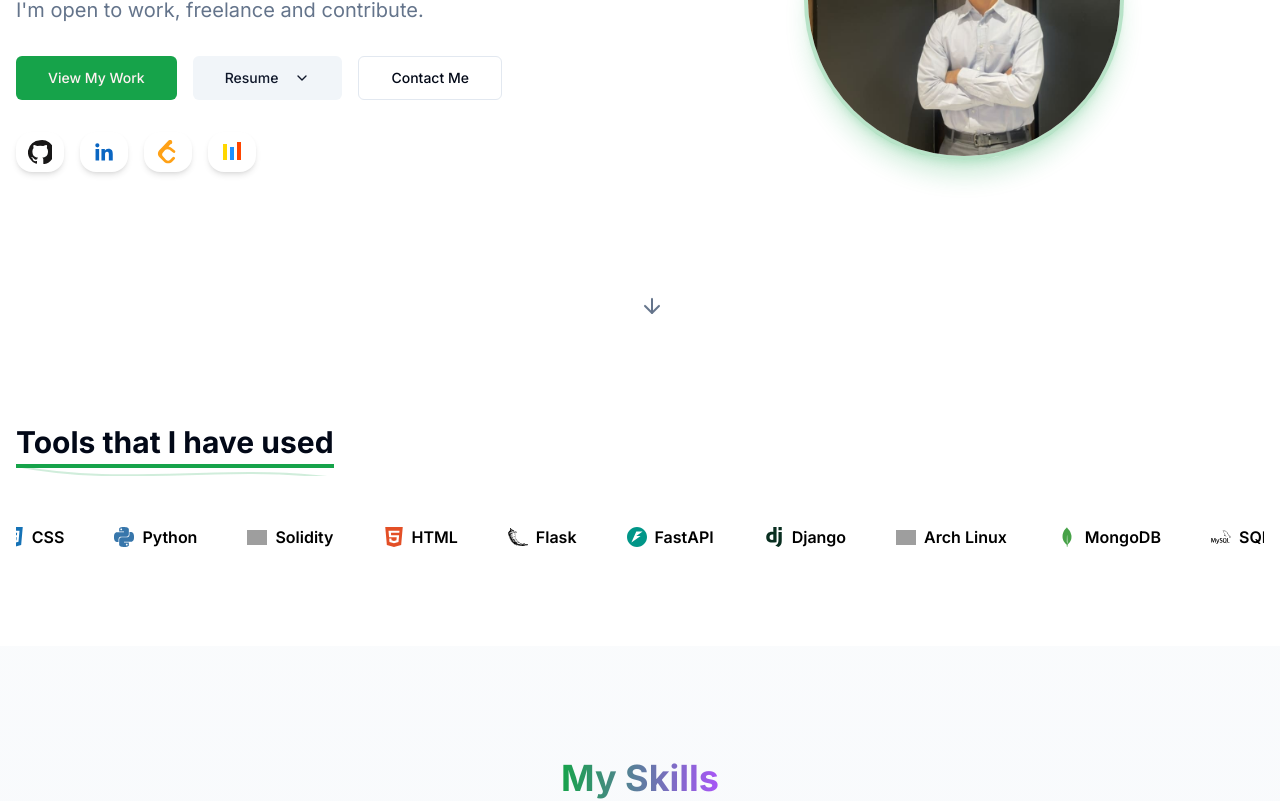
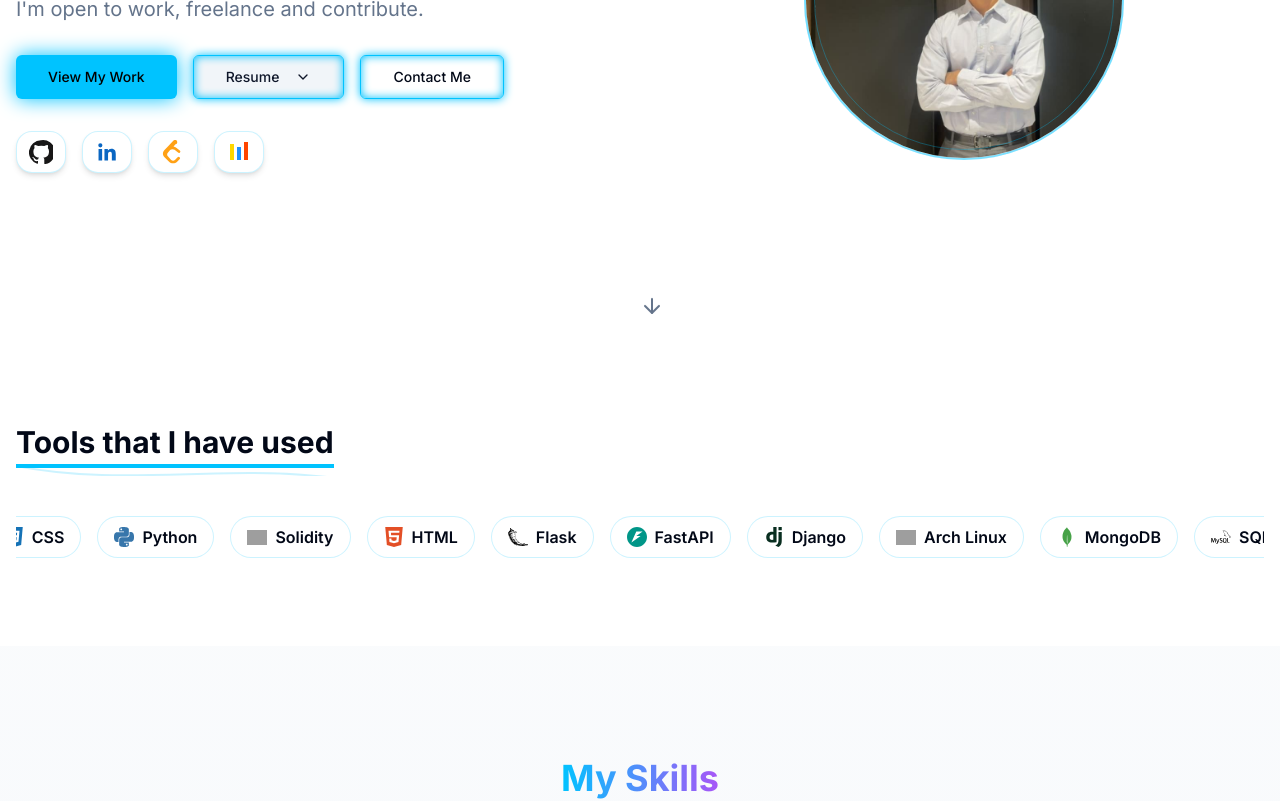
Before and after one commit to chayan-mann/portfolio-website, a Next.js app: page / in a window 1280 px wide. Shown: the part 440-1241 px from the top of the page. Built offline with nearby package versions, Linux system fonts and the light colour scheme; grey boxes are pictures that could not be loaded.

Commit message:
hero section updates

```diff
--- a/app/globals.css
+++ b/app/globals.css
@@ -4,14 +4,15 @@
 
 @layer base {
   :root {
+    /* Light theme (fallback) */
     --background: 0 0% 100%;
     --foreground: 222.2 84% 4.9%;
     --card: 0 0% 100%;
     --card-foreground: 222.2 84% 4.9%;
     --popover: 0 0% 100%;
     --popover-foreground: 222.2 84% 4.9%;
-    --primary: 142.1 76.2% 36.3%;
-    --primary-foreground: 355.7 100% 97.3%;
+    --primary: 194 100% 50%;
+    --primary-foreground: 0 0% 0%;
     --secondary: 210 40% 96.1%;
     --secondary-foreground: 222.2 47.4% 11.2%;
     --muted: 210 40% 96.1%;
@@ -22,30 +23,38 @@
     --destructive-foreground: 210 40% 98%;
     --border: 214.3 31.8% 91.4%;
     --input: 214.3 31.8% 91.4%;
-    --ring: 142.1 76.2% 36.3%;
+    --ring: 194 100% 50%;
     --radius: 0.5rem;
   }
 
   .dark {
-    --background: 222.2 84% 4.9%;
-    --foreground: 210 40% 98%;
-    --card: 222.2 84% 4.9%;
-    --card-foreground: 210 40% 98%;
-    --popover: 222.2 84% 4.9%;
-    --popover-foreground: 210 40% 98%;
-    --primary: 142.1 70.6% 45.3%;
-    --primary-foreground: 144.9 80.4% 10%;
-    --secondary: 217.2 32.6% 17.5%;
-    --secondary-foreground: 210 40% 98%;
-    --muted: 217.2 32.6% 17.5%;
-    --muted-foreground: 215 20.2% 65.1%;
-    --accent: 217.2 32.6% 17.5%;
-    --accent-foreground: 210 40% 98%;
-    --destructive: 0 62.8% 30.6%;
-    --destructive-foreground: 210 40% 98%;
-    --border: 217.2 32.6% 17.5%;
-    --input: 217.2 32.6% 17.5%;
-    --ring: 142.4 71.8% 29.2%;
+    /* Futuristic Black Theme */
+    --background: 0 0% 3%; /* Deep black background */
+    --foreground: 0 0% 95%; /* Near white text */
+    --card: 0 0% 6%; /* Slightly lighter black for cards */
+    --card-foreground: 0 0% 95%;
+    --popover: 0 0% 6%;
+    --popover-foreground: 0 0% 95%;
+    --primary: 194 100% 50%; /* Electric cyan */
+    --primary-foreground: 0 0% 0%;
+    --secondary: 240 15% 12%; /* Dark gray-blue */
+    --secondary-foreground: 194 100% 70%; /* Light cyan */
+    --muted: 240 15% 8%; /* Very dark muted */
+    --muted-foreground: 0 0% 60%; /* Medium gray */
+    --accent: 280 100% 70%; /* Electric purple/magenta */
+    --accent-foreground: 0 0% 0%;
+    --destructive: 0 100% 60%;
+    --destructive-foreground: 0 0% 95%;
+    --border: 240 15% 15%; /* Dark border */
+    --input: 240 15% 8%;
+    --ring: 194 100% 50%; /* Electric cyan ring */
+
+    /* Custom futuristic colors */
+    --neon-cyan: 194 100% 50%;
+    --neon-blue: 220 100% 60%;
+    --neon-purple: 280 100% 70%;
+    --neon-green: 120 100% 50%;
+    --grid-color: 194 50% 20%;
   }
 }
 
@@ -55,71 +64,50 @@
   }
   body {
     @apply bg-background text-foreground;
-  }
-}
-
-@tailwind base;
-@tailwind components;
-@tailwind utilities;
-
-@layer base {
-  :root {
-    --background: 0 0% 100%;
-    --foreground: 222.2 84% 4.9%;
-    --card: 0 0% 100%;
-    --card-foreground: 222.2 84% 4.9%;
-    --popover: 0 0% 100%;
-    --popover-foreground: 222.2 84% 4.9%;
-    --primary: 142.1 76.2% 36.3%;
-    --primary-foreground: 355.7 100% 97.3%;
-    --secondary: 210 40% 96.1%;
-    --secondary-foreground: 222.2 47.4% 11.2%;
-    --muted: 210 40% 96.1%;
-    --muted-foreground: 215.4 16.3% 46.9%;
-    --accent: 210 40% 96.1%;
-    --accent-foreground: 222.2 47.4% 11.2%;
-    --destructive: 0 84.2% 60.2%;
-    --destructive-foreground: 210 40% 98%;
-    --border: 214.3 31.8% 91.4%;
-    --input: 214.3 31.8% 91.4%;
-    --ring: 142.1 76.2% 36.3%;
-    --radius: 0.5rem;
+    position: relative;
   }
 
-  .dark {
-    --background: 222.2 84% 4.9%;
-    --foreground: 210 40% 98%;
-    --card: 222.2 84% 4.9%;
-    --card-foreground: 210 40% 98%;
-    --popover: 222.2 84% 4.9%;
-    --popover-foreground: 210 40% 98%;
-    --primary: 142.1 70.6% 45.3%;
-    --primary-foreground: 144.9 80.4% 10%;
-    --secondary: 217.2 32.6% 17.5%;
-    --secondary-foreground: 210 40% 98%;
-    --muted: 217.2 32.6% 17.5%;
-    --muted-foreground: 215 20.2% 65.1%;
-    --accent: 217.2 32.6% 17.5%;
-    --accent-foreground: 210 40% 98%;
-    --destructive: 0 62.8% 30.6%;
-    --destructive-foreground: 210 40% 98%;
-    --border: 217.2 32.6% 17.5%;
-    --input: 217.2 32.6% 17.5%;
-    --ring: 142.4 71.8% 29.2%;
+  /* Futuristic grid background */
+  body::before {
+    content: '';
+    position: fixed;
+    top: 0;
+    left: 0;
+    width: 100%;
+    height: 100%;
+    background-image:
+      linear-gradient(rgba(0, 255, 255, 0.03) 1px, transparent 1px),
+      linear-gradient(90deg, rgba(0, 255, 255, 0.03) 1px, transparent 1px);
+    background-size: 50px 50px;
+    pointer-events: none;
+    z-index: -1;
   }
-}
 
-@layer base {
-  * {
-    @apply border-border;
-  }
-  body {
-    @apply bg-background text-foreground;
+  /* Animated background particles */
+  body::after {
+    content: '';
+    position: fixed;
+    top: 0;
+    left: 0;
+    width: 100%;
+    height: 100%;
+    background: radial-gradient(2px 2px at 20px 30px, hsl(194, 100%, 50%), transparent),
+                radial-gradient(2px 2px at 40px 70px, hsl(280, 100%, 70%), transparent),
+                radial-gradient(1px 1px at 90px 40px, hsl(220, 100%, 60%), transparent),
+                radial-gradient(1px 1px at 130px 80px, hsl(194, 100%, 50%), transparent),
+                radial-gradient(2px 2px at 160px 30px, hsl(280, 100%, 70%), transparent);
+    background-repeat: repeat;
+    background-size: 200px 100px;
+    animation: float 20s linear infinite;
+    pointer-events: none;
+    z-index: -1;
+    opacity: 0.4;
   }
 }
 
 
 @layer utilities {
+  /* Existing scroll animation */
   .animate-scroll {
     animation: scroll 40s linear infinite;
   }
@@ -128,14 +116,73 @@
     animation-play-state: paused;
   }
 
+  /* Futuristic utility classes */
+  .glow-effect {
+    box-shadow: 0 0 20px hsl(var(--primary));
+  }
+
+  .neon-border {
+    border: 1px solid hsl(var(--primary));
+    box-shadow:
+      0 0 10px hsl(var(--primary)),
+      inset 0 0 10px hsl(var(--primary));
+  }
+
+  .pulse-glow {
+    animation: pulse-glow 2s ease-in-out infinite alternate;
+  }
+
+  .float-animation {
+    animation: float-up-down 3s ease-in-out infinite;
+  }
+
+  .text-glow {
+    text-shadow: 0 0 10px hsl(var(--primary));
+  }
+
+  .cyber-grid {
+    background-image:
+      linear-gradient(rgba(0, 255, 255, 0.1) 1px, transparent 1px),
+      linear-gradient(90deg, rgba(0, 255, 255, 0.1) 1px, transparent 1px);
+    background-size: 30px 30px;
+  }
+
   @keyframes scroll {
     0% {
       transform: translateX(0);
     }
     100% {
-      /* This moves the container left by exactly half its width */
-      /* which is the length of the original (non-duplicated) list */
       transform: translateX(-50%);
     }
   }
+
+  @keyframes float {
+    0%, 100% {
+      transform: translateY(0px) rotate(0deg);
+    }
+    33% {
+      transform: translateY(-10px) rotate(1deg);
+    }
+    66% {
+      transform: translateY(5px) rotate(-1deg);
+    }
+  }
+
+  @keyframes pulse-glow {
+    from {
+      box-shadow: 0 0 20px hsl(var(--primary));
+    }
+    to {
+      box-shadow: 0 0 30px hsl(var(--primary)), 0 0 40px hsl(var(--primary));
+    }
+  }
+
+  @keyframes float-up-down {
+    0%, 100% {
+      transform: translateY(0px);
+    }
+    50% {
+      transform: translateY(-10px);
+    }
+  }
 }
--- a/components/hero.tsx
+++ b/components/hero.tsx
@@ -49,20 +49,28 @@ export default function Hero() {
     <>
       <section
         id="home"
-        className="relative pt-20 min-h-screen flex items-center"
+        className="relative pt-20 min-h-screen flex items-center overflow-hidden"
       >
-        <div className="absolute inset-0 -z-10 bg-[radial-gradient(ellipse_at_top_right,_var(--tw-gradient-stops))] from-primary/30 via-background to-background"></div>
+        {/* Futuristic background effects */}
+        <div className="absolute inset-0 -z-10">
+          <div className="absolute inset-0 bg-[radial-gradient(ellipse_at_top_right,_var(--tw-gradient-stops))] from-primary/20 via-background to-background"></div>
+          <div className="absolute inset-0 bg-[radial-gradient(ellipse_at_bottom_left,_var(--tw-gradient-stops))] from-accent/10 via-transparent to-transparent"></div>
+          <div className="absolute top-0 right-0 w-96 h-96 bg-primary/5 rounded-full blur-3xl animate-pulse"></div>
+          <div className="absolute bottom-0 left-0 w-96 h-96 bg-accent/5 rounded-full blur-3xl animate-pulse delay-1000"></div>
+        </div>
         <div className="container mx-auto px-4 py-16 md:py-24">
           <div className="grid md:grid-cols-2 gap-12 items-center">
             <div className="order-2 md:order-1">
-              <h1 className="text-4xl md:text-5xl lg:text-6xl font-bold tracking-tight mb-6">
+              <h1 className="text-4xl md:text-5xl lg:text-6xl font-bold tracking-tight mb-6 relative">
                 Hi, I'm{" "}
-                <span className="text-primary">
+                <span className="text-primary text-glow pulse-glow relative inline-block">
                   <TypeAnimation
                     sequence={["Chayan Mann"]}
                     wrapper="span"
                     cursor={true}
                   />
+                  {/* Cyber accent line */}
+                  <div className="absolute -bottom-2 left-0 right-0 h-0.5 bg-gradient-to-r from-transparent via-primary to-transparent opacity-60"></div>
                 </span>
               </h1>
               <p className="text-xl text-muted-foreground mb-8">
@@ -72,13 +80,13 @@ export default function Hero() {
                 I'm open to work, freelance and contribute.
               </p>
               <div className="flex flex-wrap gap-4">
-                <Button size="lg" asChild>
+                <Button size="lg" asChild className="glow-effect hover:shadow-[0_0_25px_hsl(var(--primary))] transition-all duration-300">
                   <a href="#projects">View My Work</a>
                 </Button>
 
                 <DropdownMenu>
                   <DropdownMenuTrigger asChild>
-                    <Button size="lg" variant="secondary" className="group">
+                    <Button size="lg" variant="secondary" className="group neon-border hover:glow-effect transition-all duration-300">
                       Resume
                       <ChevronDown className="ml-2 h-4 w-4 transition-transform group-data-[state=open]:rotate-180" />
                     </Button>
@@ -109,7 +117,7 @@ export default function Hero() {
                   </DropdownMenuContent>
                 </DropdownMenu>
 
-                <Button size="lg" variant="outline" asChild>
+                <Button size="lg" variant="outline" asChild className="neon-border hover:glow-effect transition-all duration-300">
                   <a href="#contact">Contact Me</a>
                 </Button>
               </div>
@@ -120,8 +128,8 @@ export default function Hero() {
                   href="https://github.com/chayan-mann"
                   target="_blank"
                   rel="noopener noreferrer"
-                  className="flex items-center gap-2 px-3 py-2 rounded-2xl bg-white shadow-md
-                   hover:shadow-lg transition-all duration-300 group"
+                  className="flex items-center gap-2 px-3 py-2 rounded-2xl bg-card border border-primary/20 shadow-md
+                   hover:shadow-[0_0_20px_hsl(var(--primary))] hover:border-primary/50 transition-all duration-300 group"
                   whileHover={{ scale: 1.1 }}
                 >
                   <svg
@@ -132,7 +140,7 @@ export default function Hero() {
                   >
                     <path d="M12 .3a12 12 0 0 0-3.8 23.4c.6.1.8-.3.8-.6v-2c-3.4.7-4.1-1.7-4.1-1.7a3.3 3.3 0 0 0-1.3-1.8c-1-.7.1-.7.1-.7a2.6 2.6 0 0 1 1.9 1.3 2.7 2.7 0 0 0 3.6 1 2.7 2.7 0 0 1 .8-1.7c-2.7-.3-5.6-1.4-5.6-6.1a4.7 4.7 0 0 1 1.2-3.3 4.4 4.4 0 0 1 .1-3.2s1-.3 3.4 1.2a11.4 11.4 0 0 1 6.2 0c2.3-1.5 3.4-1.2 3.4-1.2a4.4 4.4 0 0 1 .1 3.2 4.7 4.7 0 0 1 1.2 3.3c0 4.7-2.9 5.8-5.6 6.1a3 3 0 0 1 .9 2.4v3.6c0 .3.2.7.8.6A12 12 0 0 0 12 .3" />
                   </svg>
-                  <span className="hidden group-hover:inline text-sm font-medium text-gray-800">
+                  <span className="hidden group-hover:inline text-sm font-medium text-foreground">
                     GitHub
                   </span>
                 </motion.a>
@@ -142,8 +150,8 @@ export default function Hero() {
                   href="https://linkedin.com/in/chayan-mann"
                   target="_blank"
                   rel="noopener noreferrer"
-                  className="flex items-center gap-2 px-3 py-2 rounded-2xl bg-white shadow-md
-                   hover:shadow-lg transition-all duration-300 group"
+                  className="flex items-center gap-2 px-3 py-2 rounded-2xl bg-card border border-primary/20 shadow-md
+                   hover:shadow-[0_0_20px_hsl(var(--primary))] hover:border-primary/50 transition-all duration-300 group"
                   whileHover={{ scale: 1.1 }}
                 >
                   <svg
@@ -154,7 +162,7 @@ export default function Hero() {
                   >
                     <path d="M20.45 20.45h-3.6v-5.6c0-1.3 0-3-1.8-3s-2 1.4-2 2.9v5.7h-3.6V9h3.4v1.6h.1a3.7 3.7 0 0 1 3.4-1.9c3.7 0 4.4 2.4 4.4 5.4v6.4ZM5.34 7.43a2.08 2.08 0 1 1 0-4.16 2.08 2.08 0 0 1 0 4.16Zm1.8 13.02h-3.6V9h3.6v11.45Z" />
                   </svg>
-                  <span className="hidden group-hover:inline text-sm font-medium text-gray-800">
+                  <span className="hidden group-hover:inline text-sm font-medium text-foreground">
                     LinkedIn
                   </span>
                 </motion.a>
@@ -164,8 +172,8 @@ export default function Hero() {
                   href="https://leetcode.com/u/mann0907"
                   target="_blank"
                   rel="noopener noreferrer"
-                  className="flex items-center gap-2 px-3 py-2 rounded-2xl bg-white shadow-md
-                   hover:shadow-lg transition-all duration-300 group"
+                  className="flex items-center gap-2 px-3 py-2 rounded-2xl bg-card border border-primary/20 shadow-md
+                   hover:shadow-[0_0_20px_hsl(var(--primary))] hover:border-primary/50 transition-all duration-300 group"
                   whileHover={{ scale: 1.1 }}
                 >
                   <svg
@@ -178,7 +186,7 @@ export default function Hero() {
                       d="M13.48 0a1.37 1.37 0 0 0-.96.44L7.12 6.23 3.27 10.36A5.26 5.26 0 0 0 2.06 12.47a5.53 5.53 0 0 0 .12 2.88 5.94 5.94 0 0 0 1.62 2.22l4.28 4.19c2.25 2.16 5.85 2.13 8.06-.07l2.4-2.39a1.38 1.38 0 1 0-1.95-1.95l-2.4 2.39a3 3 0 0 1-4.23.02L7.1 16.6c-.65-.64-.97-1.47-.95-2.26a2.68 2.68 0 0 1 .69-1.69l2.28-2.58c1.06-1.13 3.2-1.27 4.43-.28l3.5 2.83a1.38 1.38 0 0 0 1.73-2.15l-3.5-2.83a5.5 5.5 0 0 0-2.77-1.2l2.02-2.16A1.38 1.38 0 0 0 13.48 0Z"
                     />
                   </svg>
-                  <span className="hidden group-hover:inline text-sm font-medium text-gray-800">
+                  <span className="hidden group-hover:inline text-sm font-medium text-foreground">
                     LeetCode
                   </span>
                 </motion.a>
@@ -188,8 +196,8 @@ export default function Hero() {
                   href="https://codeforces.com/profile/chayan_mann"
                   target="_blank"
                   rel="noopener noreferrer"
-                  className="flex items-center gap-2 px-3 py-2 rounded-2xl bg-white shadow-md
-                   hover:shadow-lg transition-all duration-300 group"
+                  className="flex items-center gap-2 px-3 py-2 rounded-2xl bg-card border border-primary/20 shadow-md
+                   hover:shadow-[0_0_20px_hsl(var(--primary))] hover:border-primary/50 transition-all duration-300 group"
                   whileHover={{ scale: 1.1 }}
                 >
                   <svg
@@ -201,21 +209,28 @@ export default function Hero() {
                     <rect x="10" y="7" width="4" height="13" fill="#1E90FF" />
                     <rect x="17" y="2" width="4" height="18" fill="#FF4500" />
                   </svg>
-                  <span className="hidden group-hover:inline text-sm font-medium text-gray-800">
+                  <span className="hidden group-hover:inline text-sm font-medium text-foreground">
                     Codeforces
                   </span>
                 </motion.a>
               </div>
             </div>
             <div className="order-1 md:order-2 flex justify-center">
-              <div className="relative w-64 h-64 md:w-80 md:h-80 rounded-full overflow-hidden border-4 border-primary/30 shadow-xl shadow-primary/20">
+              <div className="relative w-64 h-64 md:w-80 md:h-80 rounded-full overflow-hidden">
+                {/* Outer glow ring */}
+                <div className="absolute -inset-4 rounded-full bg-gradient-to-r from-primary/20 via-accent/20 to-primary/20 blur-xl animate-pulse"></div>
+                {/* Main border with neon effect */}
+                <div className="relative w-full h-full rounded-full border-2 border-primary/50 shadow-[0_0_30px_rgba(0,255,255,0.3)] pulse-glow">
                   <Image
                     src="/images/profile.jpeg"
                     alt="Profile"
                     fill
-                  className="object-cover"
+                    className="object-cover rounded-full"
                     priority
                   />
+                  {/* Inner highlight ring */}
+                  <div className="absolute inset-2 rounded-full border border-primary/30 pointer-events-none"></div>
+                </div>
               </div>
             </div>
           </div>
@@ -253,7 +268,7 @@ export default function Hero() {
                 <Badge
                   key={index}
                   variant="secondary"
-                  className="py-2 px-4 text-base flex items-center gap-2 text-black bg-white backdrop-blur-sm hover:bg-white/30 transition-colors border border-white"
+                  className="py-2 px-4 text-base flex items-center gap-2 text-foreground bg-card/80 backdrop-blur-sm hover:bg-primary/10 hover:border-primary/50 hover:shadow-[0_0_15px_hsl(var(--primary))] transition-all duration-300 border border-primary/20"
                 >
                   <TechIcon name={tool.name} className="h-5 w-5" />
                   {tool.name}
```
Lines whose indentation alone changed are shown as unchanged.
